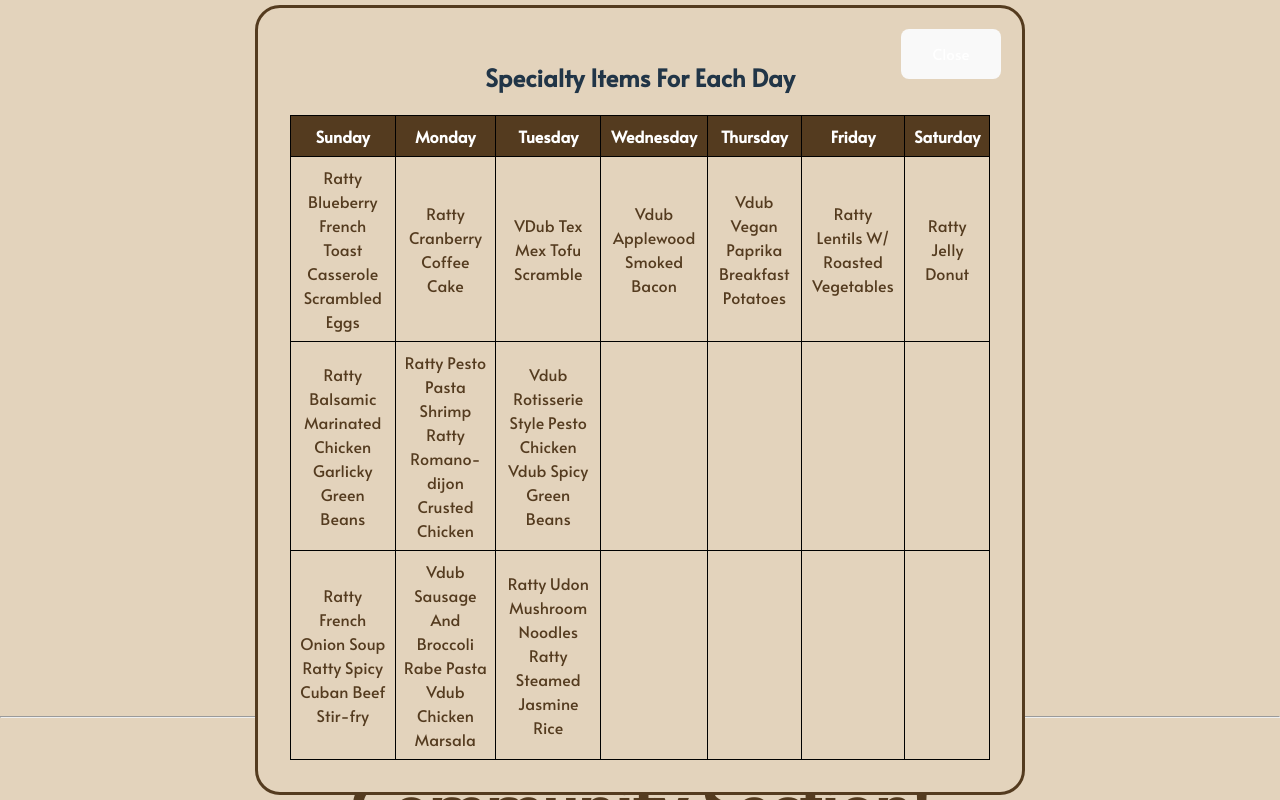
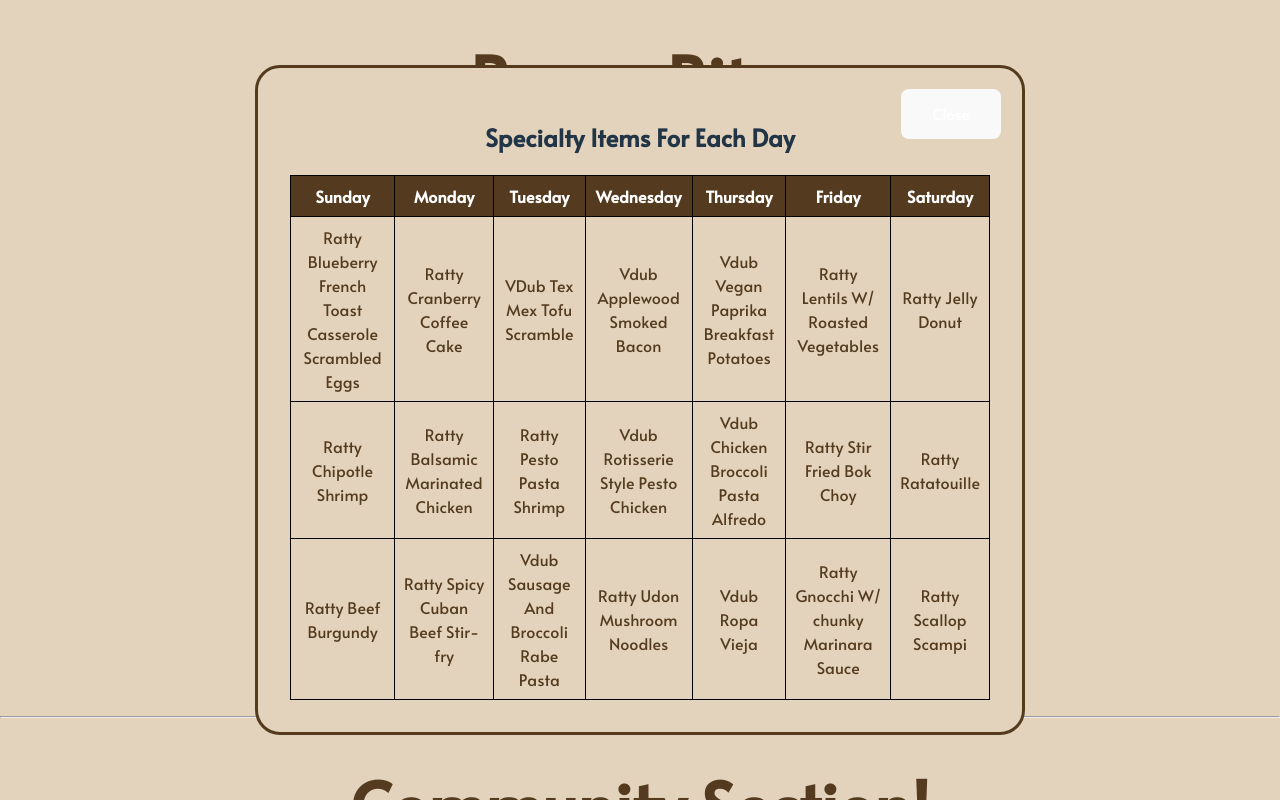
Before and after one commit to cs0320-f23/term-project-ssoufan-cpbryant-dsedarou-aye15, a React (Vite) app in the folder frontend/repl/: page / in a window 1280 px wide. Both pictures are taken after a click on the button "Click Here to View the Menu!". Shown: the top 800 px of the page. Built offline with nearby package versions, Linux system fonts and the light colour scheme.

Commit message:
Finished adding menu items for full menu button

```diff
--- a/frontend/repl/src/components/Popup.tsx
+++ b/frontend/repl/src/components/Popup.tsx
@@ -27,22 +27,22 @@ function Popup(props) {
             <td>Ratty Jelly Donut</td>
           </tr>
           <tr>
-            <td>Ratty Balsamic Marinated Chicken Garlicky Green Beans</td>
-            <td>Ratty Pesto Pasta Shrimp Ratty Romano-dijon Crusted Chicken</td>
-            <td>Vdub Rotisserie Style Pesto Chicken Vdub Spicy Green Beans</td>
-            <td></td>
-            <td></td>
-            <td></td>
-            <td></td>
+            <td>Ratty Chipotle Shrimp</td>
+            <td>Ratty Balsamic Marinated Chicken</td>
+            <td>Ratty Pesto Pasta Shrimp</td>
+            <td>Vdub Rotisserie Style Pesto Chicken</td>
+            <td>Vdub Chicken Broccoli Pasta Alfredo</td>
+            <td>Ratty Stir Fried Bok Choy</td>
+            <td>Ratty Ratatouille</td>
           </tr>
           <tr>
-            <td>Ratty French Onion Soup Ratty Spicy Cuban Beef Stir-fry</td>
-            <td>Vdub Sausage And Broccoli Rabe Pasta Vdub Chicken Marsala</td>
-            <td>Ratty Udon Mushroom Noodles Ratty Steamed Jasmine Rice</td>
-            <td></td>
-            <td></td>
-            <td></td>
-            <td></td>
+            <td>Ratty Beef Burgundy</td>
+            <td>Ratty Spicy Cuban Beef Stir-fry</td>
+            <td>Vdub Sausage And Broccoli Rabe Pasta</td>
+            <td>Ratty Udon Mushroom Noodles</td>
+            <td>Vdub Ropa Vieja</td>
+            <td>Ratty Gnocchi W/ chunky Marinara Sauce</td>
+            <td>Ratty Scallop Scampi</td>
           </tr>
         </table>
         <button
```
